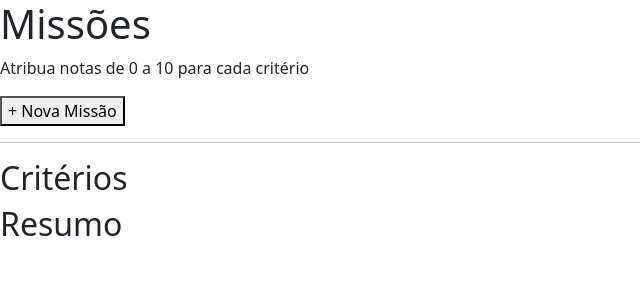
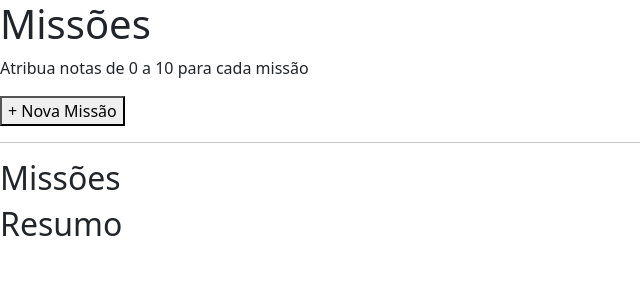
Before and after one commit to bnatj29-lang/minibank-frontend, a React (Vite) app: page /missoes in a window 1280 px wide. Shown: the top 300 px of the page, without its empty margins (0-640 px from the left). Built offline with nearby package versions, Linux system fonts and the light colour scheme.

Commit message:
criacao da page missoes

```diff
--- a/src/pages/Missoes.jsx
+++ b/src/pages/Missoes.jsx
@@ -1,22 +1,52 @@
-import React from "react";
+import React, { useState } from "react";
 
-function  Missoes() {
+// esqueleto da pagina
+
+function Missoes() {
+    const [nota, setNota] = useState(0);
+    const [missao, setMissao] = useState();
+
     return (
         <div>
             <h1>Missões</h1>
 
             <p>
-                Atribua notas de 0 a 10 para cada critério
+                Atribua notas de 0 a 10 para cada missão
             </p>
 
             <button>+ Nova Missão</button>
 
             <hr />
 
-            <h2>Critérios</h2>
+            <h2>Missões</h2>
+
+            {missao && (
+                <div>
+                    <h3>{missao.criterio}</h3>
+
+                    <p>Nota: {nota}</p>
+
+                    <div className="d-flex gap-2">
+                        {[0, 1, 2, 3, 4, 5, 6, 7, 8, 9, 10].map((numero) => (
+                            <button
+                                key={numero}
+                                onClick={() => setNota(numero)}
+                                className={
+                                    nota === numero
+                                        ? "btn btn-success"
+                                        : "btn btn-outline-secondary"
+                                }
+                            >
+                                {numero}
+                            </button>
+                        ))}
+                    </div>
+                </div>
+            )}
 
             <h2>Resumo</h2>
         </div>
     );
 }
+
 export default Missoes;
```
